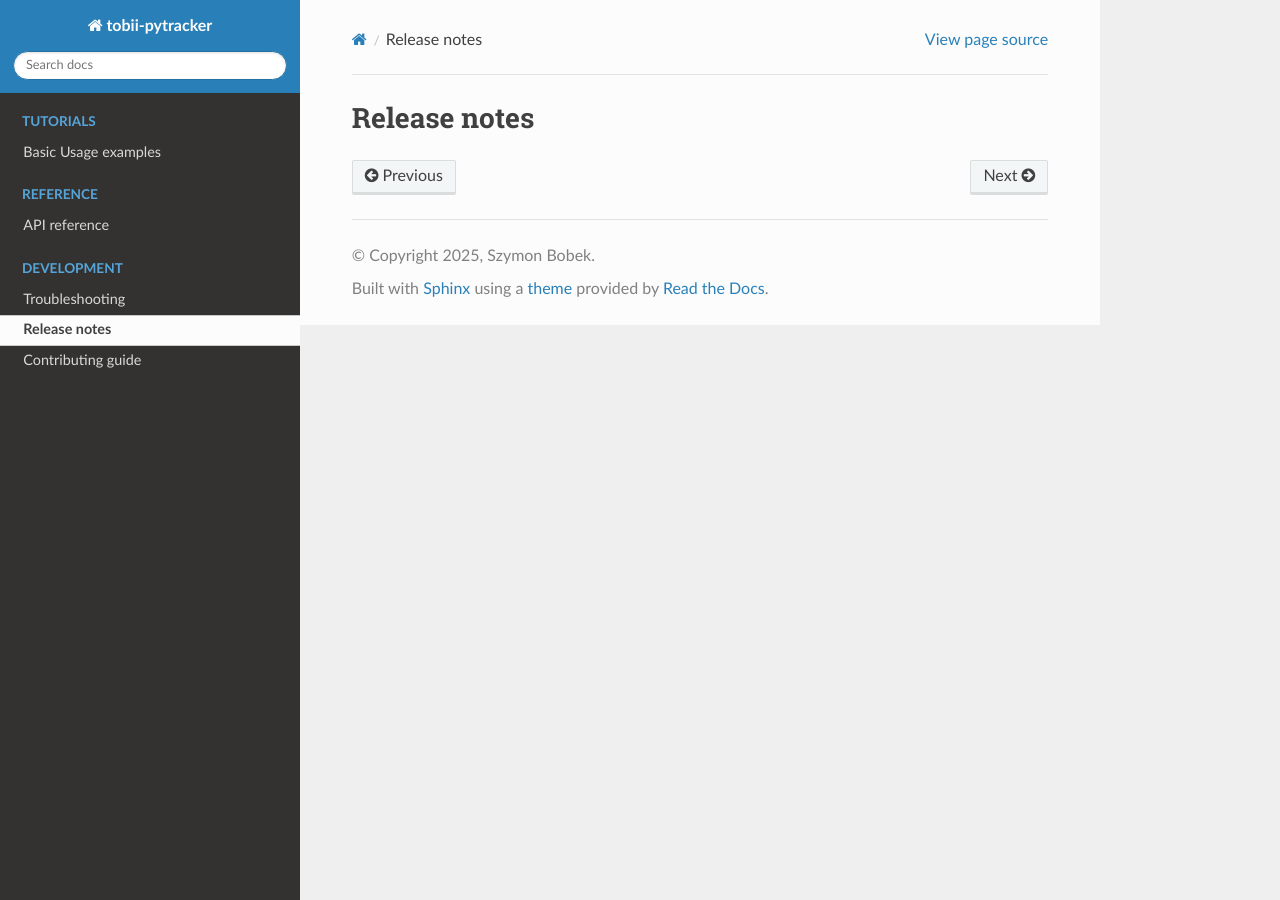
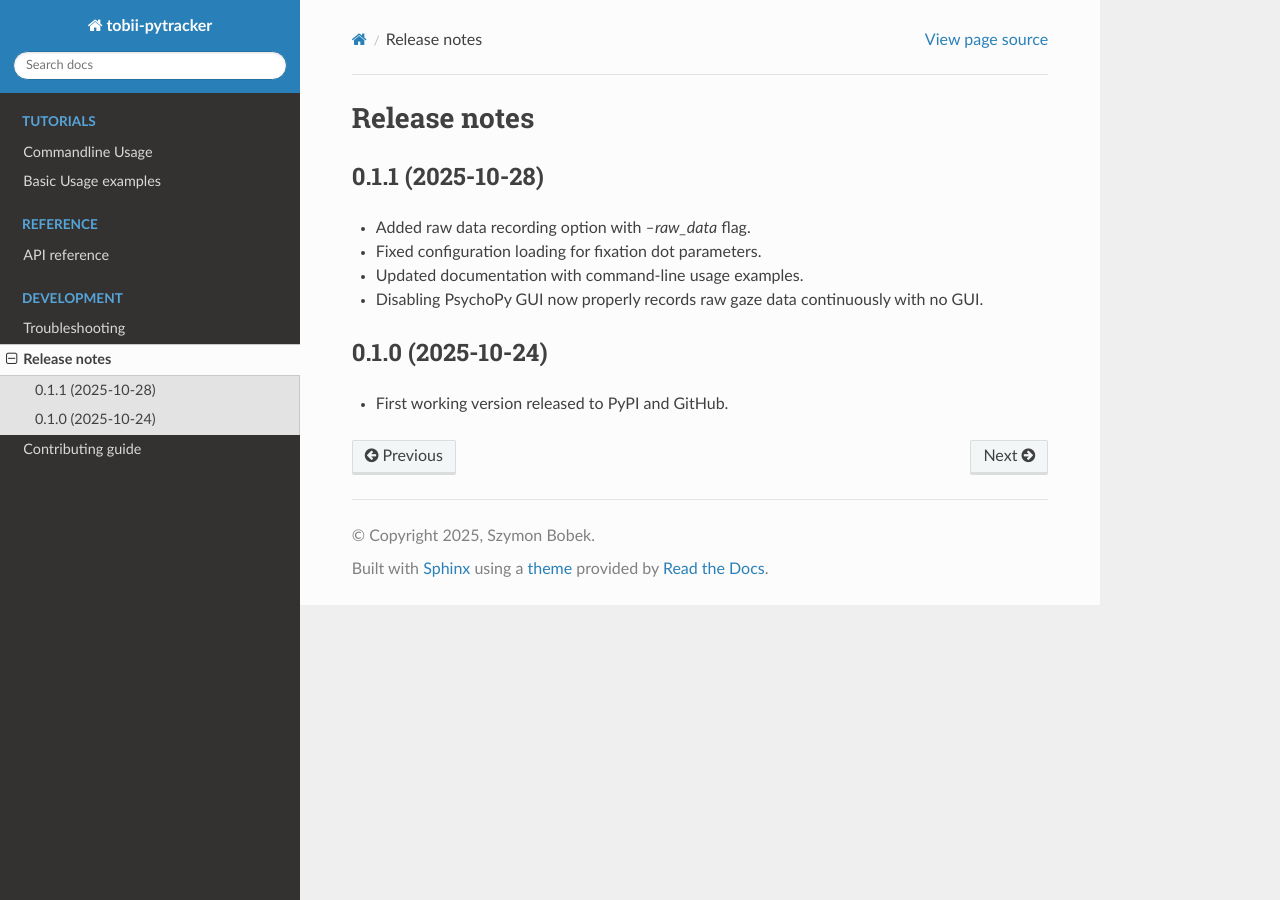
Before and after one commit to sbobek/tobii-pytracker, a Sphinx documentation site: the page built from docs/release_notes.rst, in a window 1280 px wide. Built offline with Sphinx 7.4.7 and the Read the Docs theme 3.1.0, drawn with Linux system fonts in a browser that asks for light colours; pages that are not in the unit, such as notebooks, are missing from menus.

Commit message:
docs fixes and release notes updated

```diff
--- a/docs/index.rst
+++ b/docs/index.rst
@@ -38,10 +38,8 @@ To run it in headless mode, just recording all of the gaze data from Tobii eye t
    :maxdepth: 2
    :caption: Tutorials
 
+   Commandline Usage <commandline_usage>
    Basic Usage examples <basic_examples>
-   Image data <image_data_examples>
-   Text data <text_data_examples>
-   Audio data <audio_data_examples>
 
 .. toctree::
    :maxdepth: 2
--- a/docs/release_notes.rst
+++ b/docs/release_notes.rst
@@ -1,2 +1,14 @@
 Release notes
 ==============
+
+0.1.1 (2025-10-28)
+-------------
+* Added raw data recording option with `--raw_data` flag.
+* Fixed configuration loading for fixation dot parameters.
+* Updated documentation with command-line usage examples.
+* Disabling PsychoPy GUI now properly records raw gaze data continuously with no GUI.
+
+
+0.1.0 (2025-10-24)
+-------------
+* First working version released to PyPI and GitHub.
--- a/pyproject.toml
+++ b/pyproject.toml
@@ -4,7 +4,7 @@ build-backend = "setuptools.build_meta"
 
 [project]
 name = "tobii-pytracker"
-version = "0.1.0"
+version = "0.1.1"
 description = "A Python-based framework for Tobii eye tracker experiments and multimodal interaction."
 readme = "README.md"
 requires-python = ">=3.10,<3.11"
--- a/setup.cfg
+++ b/setup.cfg
@@ -1,6 +1,6 @@
 [metadata]
 name = tobii-pytracker
-version = 0.1.0
+version = 0.1.1
 author = Szymon Bobek
 author_email = szymon.bobek@gmail.com
 description = Python-based framework for Tobii eye tracker experiments and multimodal data collection.
```
